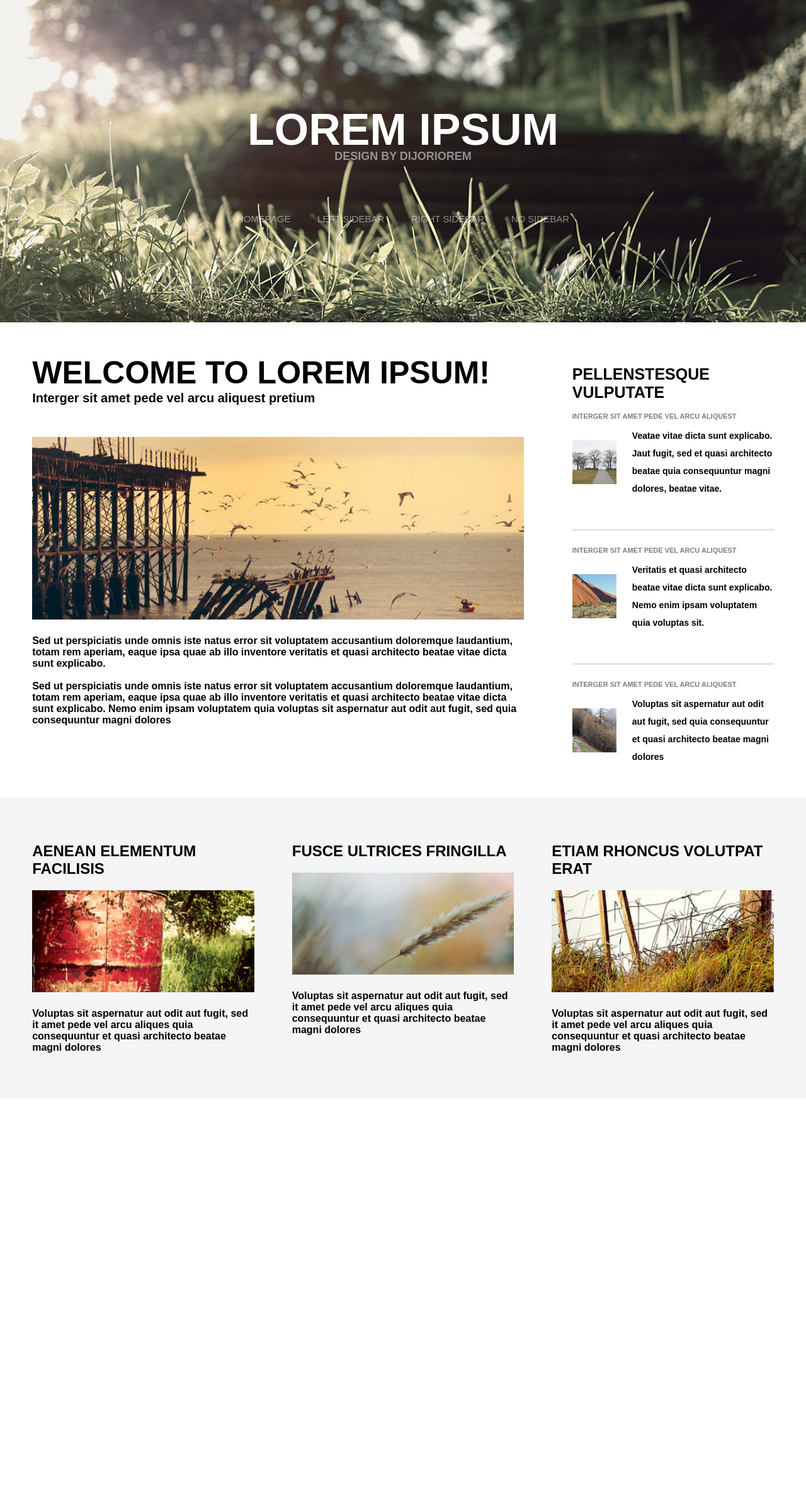
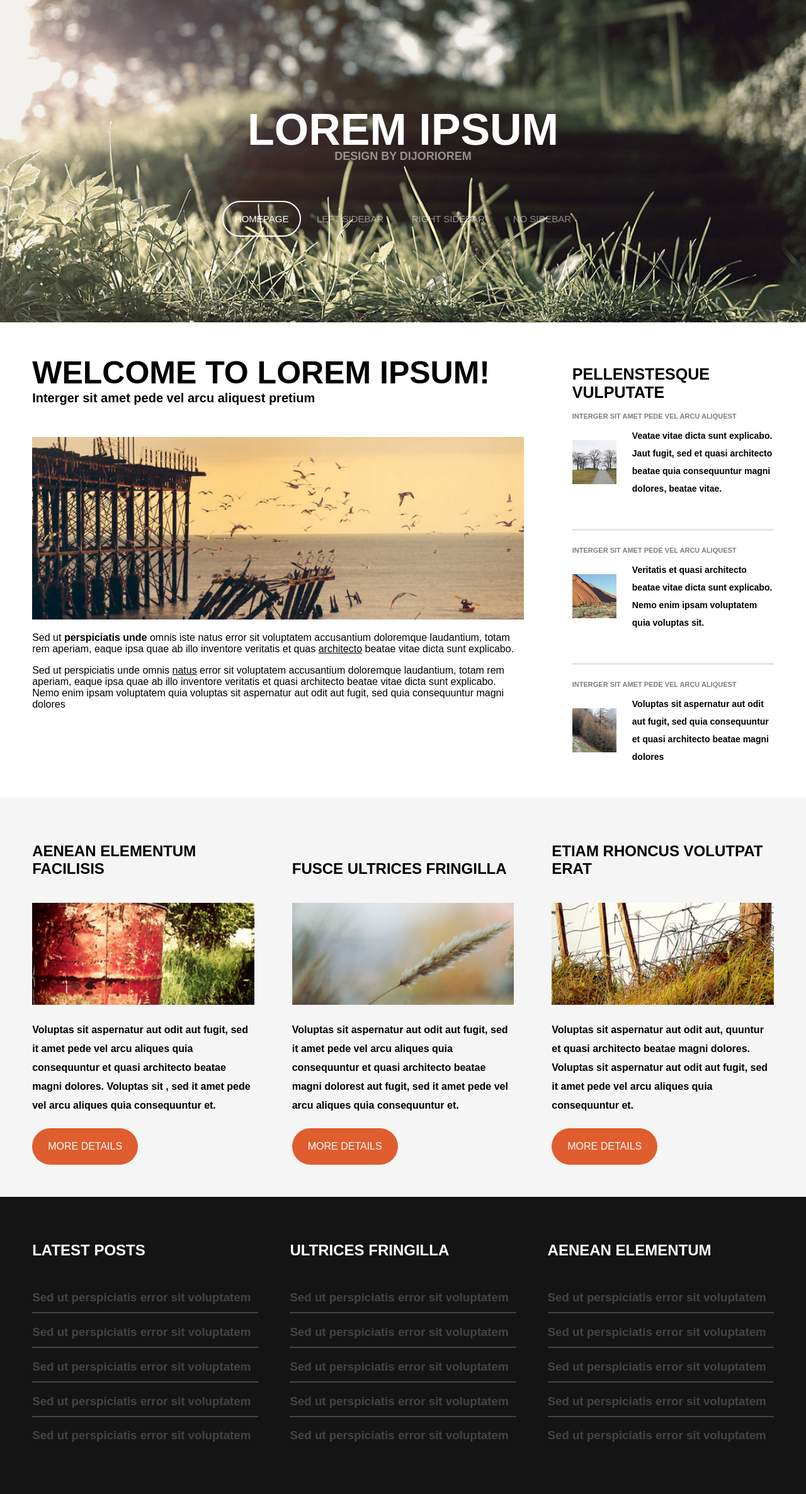
Before and after one commit to RyanGripp/ryangripp.github.io, a PHP site: page /exercicio04/index.html in a window 1280 px wide. Shown: the whole page at 63% size. Before the commit the page ends 1672 px from the top, so only its background shows below. Run offline with PHP 8.4, Linux system fonts and the light colour scheme.

Commit message:
4 concluded

```diff
--- a/exercicio04/css/style.css
+++ b/exercicio04/css/style.css
@@ -28,7 +28,7 @@ header nav ul li{
     list-style: none;
 }
 header nav ul li a{
-    margin: 1px;
+    margin: 2px;
     padding: 18px;
     font-size: 15px;
     text-decoration: none;
@@ -37,7 +37,13 @@ header nav ul li a{
 }
 header nav ul li a:hover{
     margin: 0;
-    border: white 1px solid;
+    border: white 2px solid;
+    border-radius: 30px;
+    opacity: 1;
+}
+header nav ul li .active{
+    margin: 0;
+    border: white 2px solid;
     border-radius: 30px;
     opacity: 1;
 }
@@ -49,45 +55,48 @@ main{
     justify-content: space-between;
     padding: 4vw;
 }
-main .left{
+main #left{
     width: 61vw;
 }
-main .left h1{
+main #left h1{
     margin: 0;
     font-size: 50px;
 }
-main .left h3{
+main #left h3{
     margin: 0 0 50px 0;
     font-size: 20px;
 }
-main .left img{
+main #left img{
     width: 100%;
 }
-main .right{
+main #left p .link{
+    color: black;
+}
+main #right{
     width: 25vw;
 }
-main .right h1{
+main #right h1{
     text-transform: uppercase;
     font-size: 25px;
 }
-main .right h3{
+main #right h3{
     text-transform: uppercase;
     opacity: 0.5;
     font-size: 11px;
 }
-main .right .bloco{
+main #right .bloco{
     display: flex;
     align-items: center;
 }
-main .right .bloco img{
+main #right .bloco img{
     margin-right: 25px;
 }
-main .right .bloco h4{
+main #right .bloco h4{
     margin: 0;
     font-size: 14px;
     line-height: 28px;
 }
-main .right .linha{
+main #right .linha{
     margin-bottom: 25px;
     padding-bottom: 50px;
     border-bottom: rgba(0, 0, 0, 0.1) 3px solid;
@@ -99,12 +108,47 @@ section{
     display: grid;
     grid-template-columns: 1fr 1fr 1fr;
     grid-gap: 60px;
+    align-items: end;
     background-color: whitesmoke;
     padding: 4vw;
 }
 section h2{
+    margin-bottom: 40px;
     text-transform: uppercase;
 }
 section img{
     width: 100%;
 }
+section h4{
+    line-height: 30px;
+}
+section button{
+    font-size: 16px;
+    text-transform: uppercase;
+    background-color: rgb(223, 93, 46);
+    color: white;
+    padding: 20px 25px;
+    border: none;
+    border-radius: 40px;
+    cursor: pointer;
+}
+footer{
+    padding: 4vw;
+    display: grid;
+    grid-template-columns: 1fr 1fr 1fr;
+    grid-gap: 50px;
+    background-color: rgb(20, 20, 20);
+    color: white;
+}
+footer h2{
+    margin-bottom: 50px;
+    text-transform: uppercase;
+}
+footer h3{
+    padding-bottom: 12px;
+    opacity: 0.2;
+}
+footer .linha{
+    border-bottom: white 2px solid;
+    opacity: 0.2;
+}
--- a/exercicio04/index.html
+++ b/exercicio04/index.html
@@ -13,29 +13,30 @@
         <h3>DESIGN BY DIJORIOREM</h3>
         <nav>
             <ul>
-                <li><a href="#">HOMEPAGE</a></li>
-                <li><a href="#">LEFT SIDEBAR</a></li>
-                <li><a href="#">RIGHT SIDEBAR</a></li>
+                <li><a href="#" class="active">HOMEPAGE</a></li>
+                <li><a href="#left">LEFT SIDEBAR</a></li>
+                <li><a href="#right">RIGHT SIDEBAR</a></li>
                 <li><a href="#">NO SIDEBAR</a></li>
             </ul>
         </nav>
     </header>
     <main>
-        <div class="left">
+        <div id="left">
             <h1>WELCOME TO LOREM IPSUM!</h1>
             <h3>Interger sit amet pede vel arcu aliquest pretium</h3>
             <img src="images/pic07.jpg" alt="nao sei">
-            <h4>Sed ut perspiciatis unde omnis iste natus error sit voluptatem accusantium doloremque laudantium,
-                totam rem aperiam, eaque ipsa quae ab illo inventore veritatis et quasi architecto beatae vitae dicta
+            <p>Sed ut <b>perspiciatis unde</b> omnis iste natus error sit voluptatem accusantium doloremque laudantium,
+                totam rem aperiam, eaque ipsa quae ab illo inventore veritatis et quas <a href="#" class="link">architecto</a> beatae vitae dicta
                 sunt explicabo.
-                <br><br>
-                Sed ut perspiciatis unde omnis iste natus error sit voluptatem accusantium doloremque laudantium,
+            </p>
+            <p>
+                Sed ut perspiciatis unde omnis <a href="#" class="link">natus</a> error sit voluptatem accusantium doloremque laudantium,
                 totam rem aperiam, eaque ipsa quae ab illo inventore veritatis et quasi architecto beatae vitae dicta
                 sunt explicabo. Nemo enim ipsam voluptatem quia voluptas sit aspernatur aut odit aut fugit, sed quia
                 consequuntur magni dolores
-            </h4>
+            </p>
         </div>
-        <div class="right">
+        <div id="right">
             <h1>Pellenstesque vulputate</h1>
             <h3>Interger sit amet pede vel arcu aliquest</h3>
             <div class="bloco linha">
@@ -62,24 +63,50 @@
         <div class="artigo">
             <h2>Aenean elementum facilisis</h2>
             <img src="images/pic01.jpg">
-            <h4>Voluptas sit aspernatur aut odit aut fugit, sed it amet pede vel arcu aliques quia consequuntur et quasi architecto beatae magni dolores
+            <h4>Voluptas sit aspernatur aut odit aut fugit, sed it amet pede vel arcu aliques quia consequuntur et quasi architecto beatae magni dolores. Voluptas sit , sed it amet pede vel arcu aliques quia consequuntur et.
             </h4>
+            <button>more details</button>
         </div>
         <div class="artigo">
             <h2>fusce ultrices fringilla</h2>
             <img src="images/pic02.jpg">
-            <h4>Voluptas sit aspernatur aut odit aut fugit, sed it amet pede vel arcu aliques quia consequuntur et quasi architecto beatae magni dolores
+            <h4>Voluptas sit aspernatur aut odit aut fugit, sed it amet pede vel arcu aliques quia consequuntur et quasi architecto beatae magni dolorest aut fugit, sed it amet pede vel arcu aliques quia consequuntur et.
             </h4>
+            <button>more details</button>
         </div>
         <div class="artigo">
             <h2>etiam rhoncus volutpat erat</h2>
             <img src="images/pic03.jpg">
-            <h4>Voluptas sit aspernatur aut odit aut fugit, sed it amet pede vel arcu aliques quia consequuntur et quasi architecto beatae magni dolores
+            <h4>Voluptas sit aspernatur aut odit aut, quuntur et quasi architecto beatae magni dolores. Voluptas sit aspernatur aut odit aut fugit, sed it amet pede vel arcu aliques quia consequuntur et.
             </h4>
+            <button>more details</button>
         </div>
     </section>
     <footer>
-
+        <div>
+            <h2>latest posts</h2>
+            <h3 class="linha">Sed ut perspiciatis error sit voluptatem</h3>
+            <h3 class="linha">Sed ut perspiciatis error sit voluptatem</h3>
+            <h3 class="linha">Sed ut perspiciatis error sit voluptatem</h3>
+            <h3 class="linha">Sed ut perspiciatis error sit voluptatem</h3>
+            <h3>Sed ut perspiciatis error sit voluptatem</h3>
+        </div>
+        <div>
+            <h2>ultrices fringilla</h2>
+            <h3 class="linha">Sed ut perspiciatis error sit voluptatem</h3>
+            <h3 class="linha">Sed ut perspiciatis error sit voluptatem</h3>
+            <h3 class="linha">Sed ut perspiciatis error sit voluptatem</h3>
+            <h3 class="linha">Sed ut perspiciatis error sit voluptatem</h3>
+            <h3>Sed ut perspiciatis error sit voluptatem</h3>
+        </div>
+        <div>
+            <h2>aenean elementum</h2>
+            <h3 class="linha">Sed ut perspiciatis error sit voluptatem</h3>
+            <h3 class="linha">Sed ut perspiciatis error sit voluptatem</h3>
+            <h3 class="linha">Sed ut perspiciatis error sit voluptatem</h3>
+            <h3 class="linha">Sed ut perspiciatis error sit voluptatem</h3>
+            <h3>Sed ut perspiciatis error sit voluptatem</h3>
+        </div>
     </footer>
 
 </body>
--- a/index.html
+++ b/index.html
@@ -9,8 +9,8 @@
 <body>
     <nav class="menu">
         <ul>
-            <li><a href="site-1/index.html">site-1</a></li>
-            <li><a href="aula-05/index.html">aula-05 - formularios</a></li>
+            <!-- <li><a href="site-1/index.html">site-1</a></li> -->
+            <li><a href="exercicio04/index.html">04. Laboratório de Diagramação 2</a></li>
         </ul>
     </nav>
 </body>
```
